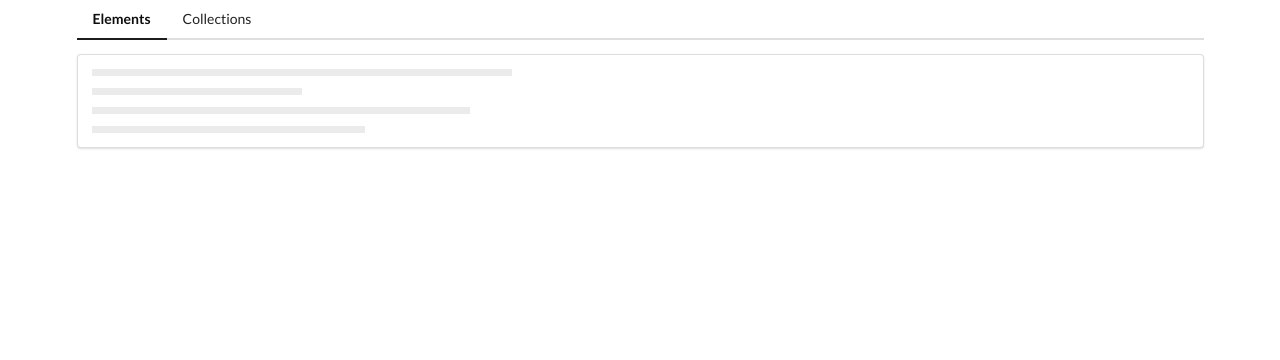
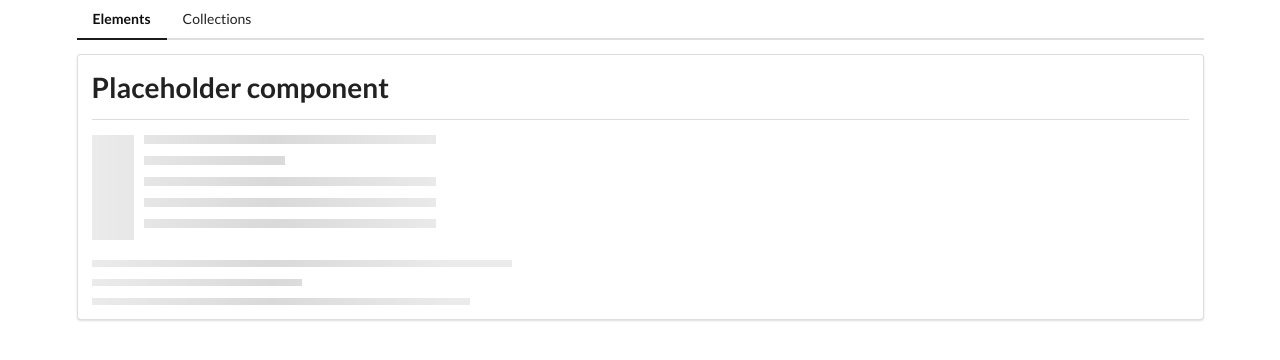
Before and after one commit to evgeniyp92/angular-learning, an Angular app in the folder comps-no-standalone/: page /elements in a window 1280 px wide. Shown: the top 360 px of the page. Built offline with nearby package versions, Linux system fonts and the light colour scheme.

Commit message:
write title html

```diff
--- a/comps-no-standalone/src/app/elements/elements-home/elements-home.component.html
+++ b/comps-no-standalone/src/app/elements/elements-home/elements-home.component.html
@@ -1 +1,3 @@
-<app-placeholder [header]="false" [lines]="4"></app-placeholder>
+<h1>Placeholder component</h1>
+<div class="ui divider"></div>
+<app-placeholder></app-placeholder>
```
